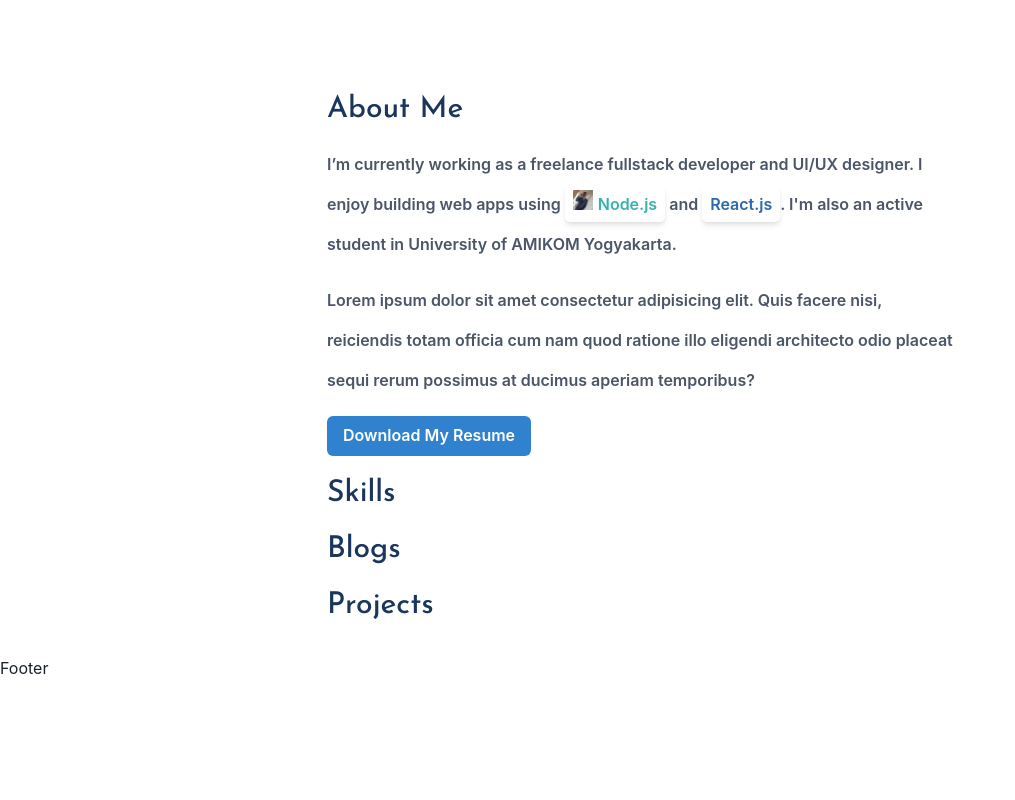
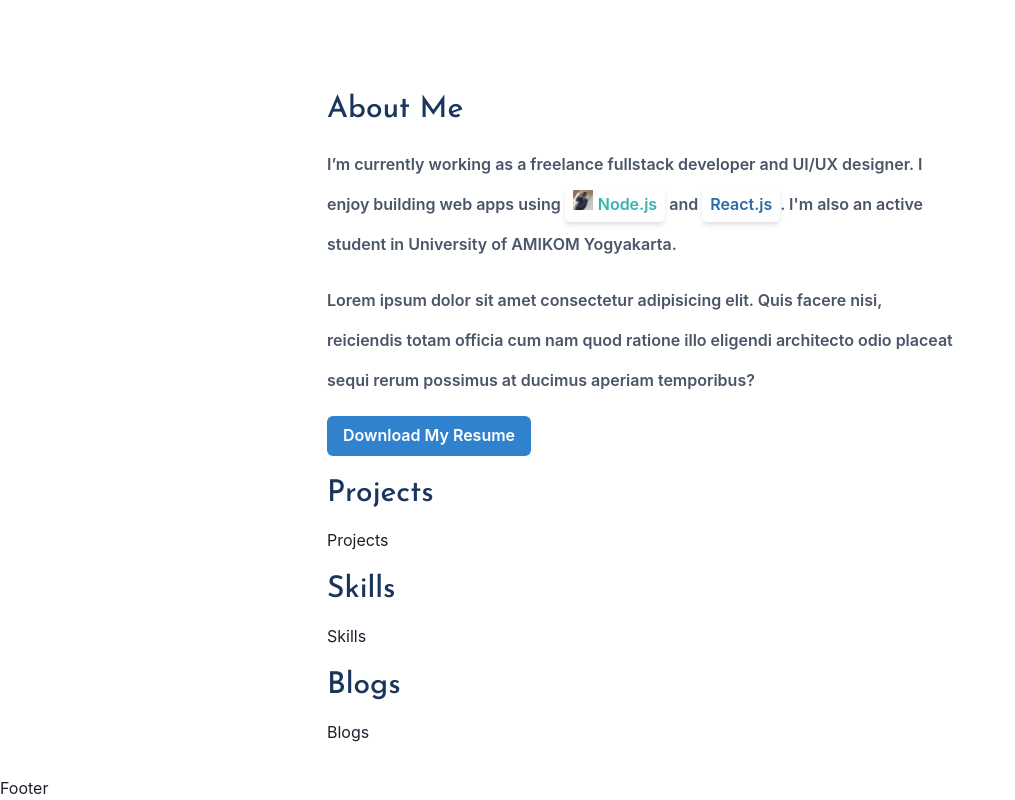
Before and after one commit to chineduogada/ogada-statnley-chinedu, a Next.js app: page / in a window 1280 px wide. Shown: the part 416-1216 px from the top of the page, without its empty margins (0-1015 px from the left). Before the commit the page ends 1096 px from the top, so only its background shows below. Built offline with nearby package versions, Linux system fonts and the light colour scheme.

Commit message:
refactor(Main):move all sections to components [Continues #1]

```diff
--- /dev/null
+++ b/components/AboutMe.js
@@ -0,0 +1,37 @@
+import { Button } from "@chakra-ui/react";
+import Link from "next/link";
+import Paragraph from "./Paragraph";
+import Section from "./Section";
+import TextLink from "./TextLink";
+
+const AboutMe = () => {
+	return (
+		<Section heading='About Me' id='about-me'>
+			<Paragraph>
+				I’m currently working as a freelance fullstack developer and UI/UX
+				designer. I enjoy building web apps using{" "}
+				<TextLink
+					link='https://nodejs.org/'
+					text='Node.js'
+					color='teal.400'
+					icon='/img/me.jpg'
+				/>{" "}
+				and <TextLink link='https://reactjs.org/' text='React.js' />. I'm
+				also an active student in University of AMIKOM Yogyakarta.
+			</Paragraph>
+
+			<Paragraph>
+				Lorem ipsum dolor sit amet consectetur adipisicing elit. Quis facere
+				nisi, reiciendis totam officia cum nam quod ratione illo eligendi
+				architecto odio placeat sequi rerum possimus at ducimus aperiam
+				temporibus?
+			</Paragraph>
+
+			<Link href='/doc/resume.pdf' target='blank'>
+				<Button colorScheme='blue'>Download My Resume</Button>
+			</Link>
+		</Section>
+	);
+};
+
+export default AboutMe;
--- /dev/null
+++ b/components/Blogs.js
@@ -0,0 +1,11 @@
+import Section from "./Section";
+
+const Blogs = () => {
+	return (
+		<Section heading='Blogs' id='blogs'>
+			Blogs
+		</Section>
+	);
+};
+
+export default Blogs;
--- a/components/Main.js
+++ b/components/Main.js
@@ -3,38 +3,21 @@ import { Box, Button } from "@chakra-ui/react";
 import Paragraph from "./Paragraph";
 import Section from "./Section";
 import TextLink from "./TextLink";
+import AboutMe from "./AboutMe";
+import Projects from "./Projects";
+import Skills from "./Skills";
+import Blogs from "./Blogs";
 
 const Main = () => {
 	return (
 		<Box as='main' maxW='650px' m='0 auto' p={3}>
-			<Section heading='About Me' id='about-me'>
-				<Paragraph>
-					I’m currently working as a freelance fullstack developer and
-					UI/UX designer. I enjoy building web apps using{" "}
-					<TextLink
-						link='https://nodejs.org/'
-						text='Node.js'
-						color='teal.400'
-						icon='/img/me.jpg'
-					/>{" "}
-					and <TextLink link='https://reactjs.org/' text='React.js' />. I'm
-					also an active student in University of AMIKOM Yogyakarta.
-				</Paragraph>
+			<AboutMe />
 
-				<Paragraph>
-					Lorem ipsum dolor sit amet consectetur adipisicing elit. Quis
-					facere nisi, reiciendis totam officia cum nam quod ratione illo
-					eligendi architecto odio placeat sequi rerum possimus at ducimus
-					aperiam temporibus?
-				</Paragraph>
+			<Projects />
 
-				<Link href='/doc/resume.pdf' target='blank'>
-					<Button colorScheme='blue'>Download My Resume</Button>
-				</Link>
-			</Section>
-			<Section heading='Skills' id='about-me'></Section>
-			<Section heading='Blogs' id='about-me'></Section>
-			<Section heading='Projects' id='about-me'></Section>
+			<Skills />
+
+			<Blogs />
 		</Box>
 	);
 };
--- /dev/null
+++ b/components/Projects.js
@@ -0,0 +1,11 @@
+import Section from "./Section";
+
+const Projects = () => {
+	return (
+		<Section heading='Projects' id='projects'>
+			Projects
+		</Section>
+	);
+};
+
+export default Projects;
--- /dev/null
+++ b/components/Skills.js
@@ -0,0 +1,11 @@
+import Section from "./Section";
+
+const Skills = () => {
+	return (
+		<Section heading='Skills' id='skills'>
+			Skills
+		</Section>
+	);
+};
+
+export default Skills;
```
